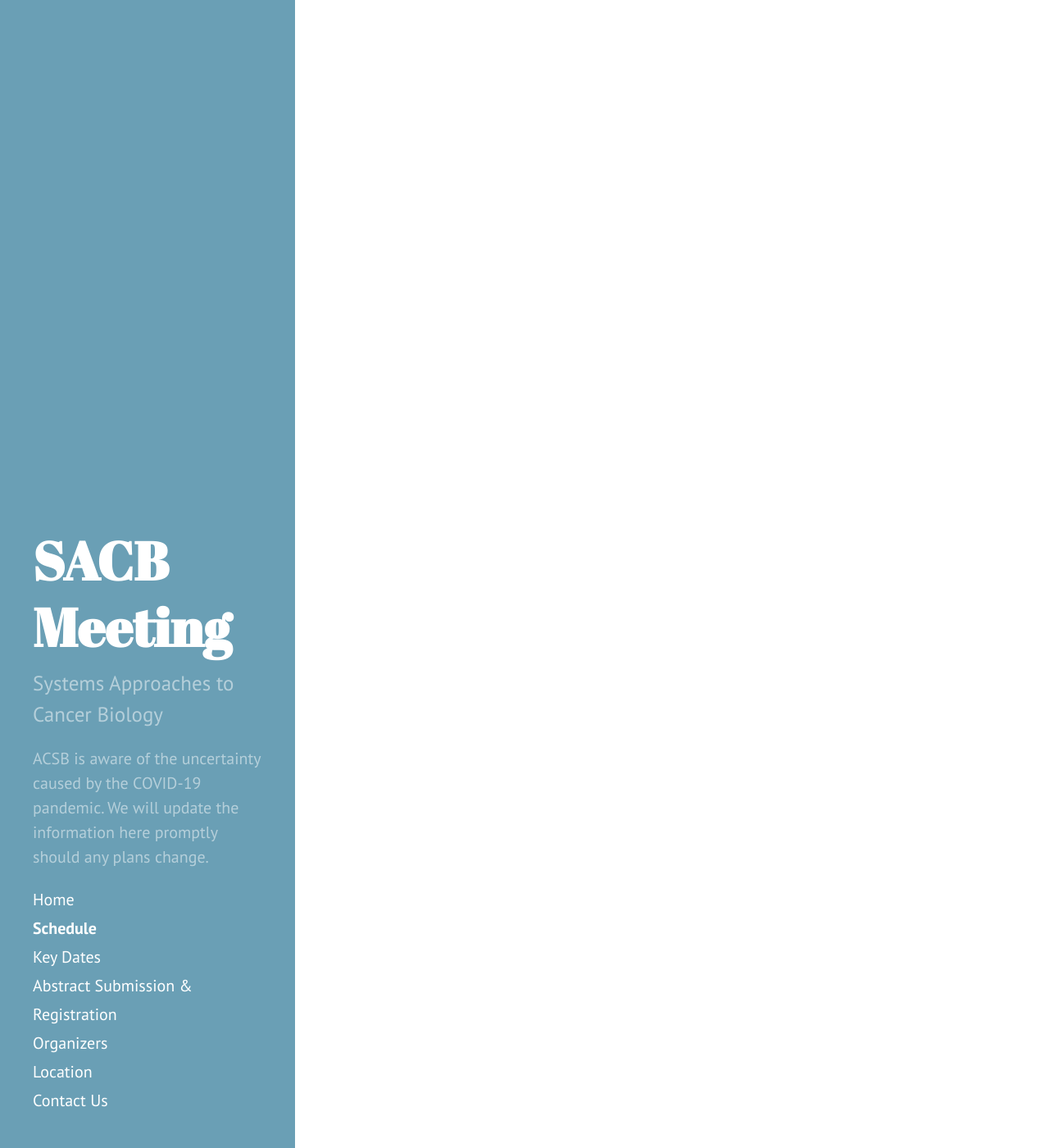
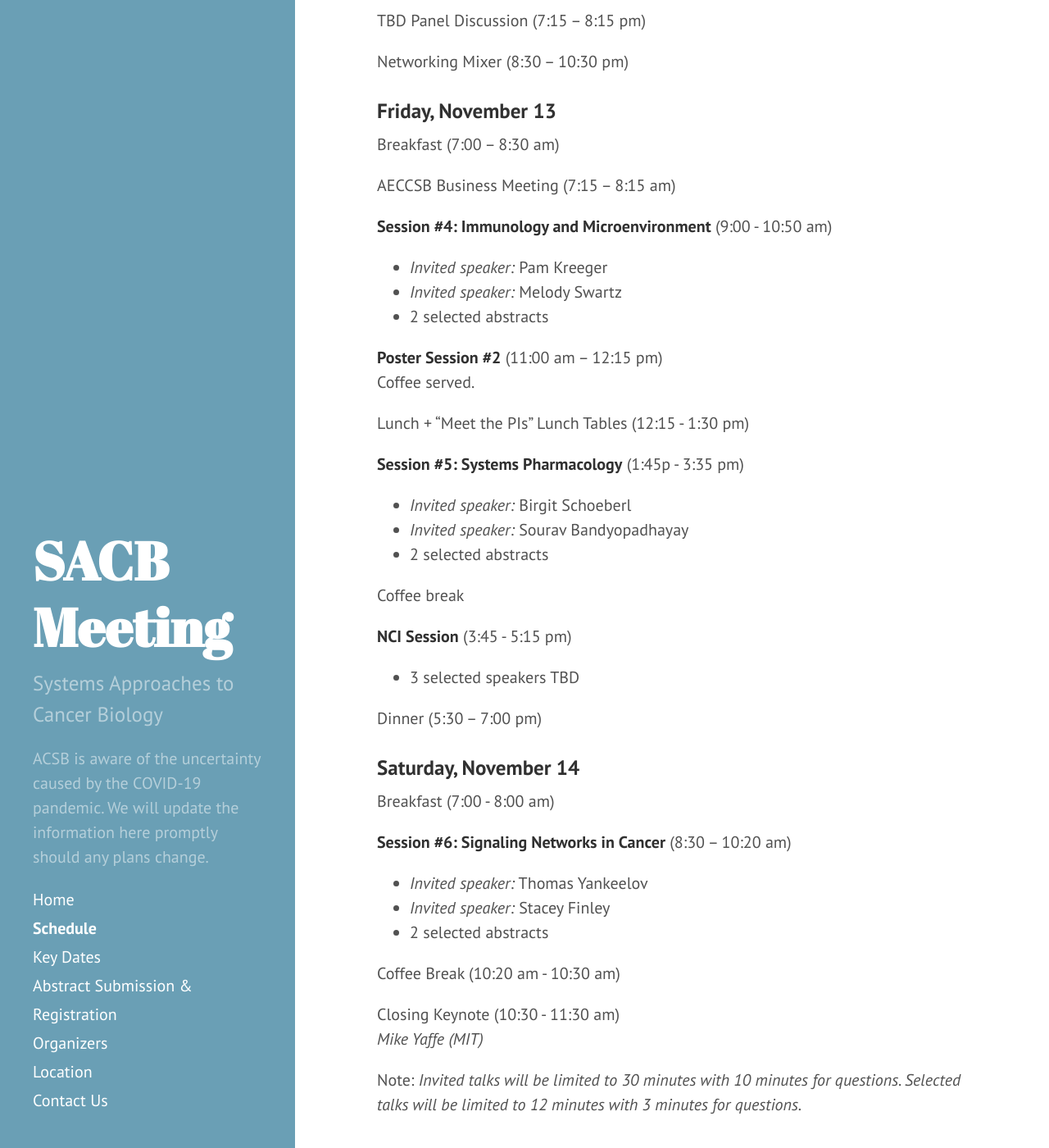
Before and after one commit to AECCSB/sacb-meeting, a Jekyll site: the page built from schedule.md, in a window 1280 px wide and 1400 px high, scrolled down 1363 px. Shown: the whole window at 82% size. Built offline with Jekyll 4.4.1, drawn with Linux system fonts in a browser that asks for light colours; some of the changed text lies outside the part shown.

Commit message:
Add draft schedule for 2020 (#19)
* Update schedule.md

* Update schedule.md

* Update schedule.md

* Update schedule.md

* Update schedule.md

* Update schedule.md

* Update schedule.md

* Update schedule.md

```diff
--- a/schedule.md
+++ b/schedule.md
@@ -7,8 +7,92 @@ The 2020 meeting will be held November 11–14 at the Marine Biological Laborato
 
 ### Wednesday, November 11
 
+Check-in at MBL (2:00 – 9:00 pm)
+
+Dinner (5:30 – 7:00 pm)
+
+Opening Keynote (7:00 – 8:00 pm)
+*Nelly Polyak (Harvard Medical School)*
+
+Networking Mixer (8:30 – 10:30 pm)
+
 ### Thursday, November 12
+
+Breakfast (7:30 – 8:30 am)
+Registration for special lunch sessions
+
+**Session #1: Tumor Heterogeneity and Metastasis** (9:00 – 10:50 am)
+
+- *Invited speaker:* Arthur Lander
+- *Invited speaker:* Michael Murrell
+- 2 selected abstracts
+
+**Poster Session #1** (11:00 am – 12:15 pm)
+Coffee served.
+
+Lunch with "Meet the PIs" mentoring opportunity (12:15 – 1:30 pm)
+
+ **Session #2: Cancer Evolution and Mechanisms of Resistance** (1:45 – 3:35 pm)
+
+- *Invited speaker:* James Heath
+- *Invited speaker:* Christina Curtis
+- 2 selected abstracts
+
+Coffee Break
+
+**Session #3: Signaling Networks in Cancer** (3:45 – 5:25 pm)
+
+- *Invited speaker:* Trachette Jackson
+- *Invited speaker:* Princess Imoukhede
+- 2 selected abstracts
+
+Dinner (5:45 – 7:00 pm)
+
+TBD Panel Discussion (7:15 – 8:15 pm)
+
+Networking Mixer (8:30 – 10:30 pm)
 
 ### Friday, November 13
 
+Breakfast (7:00 – 8:30 am)
+
+AECCSB Business Meeting (7:15 – 8:15 am)
+
+**Session #4: Immunology and Microenvironment** (9:00 - 10:50 am)
+- *Invited speaker:* Pam Kreeger
+- *Invited speaker:* Melody Swartz
+- 2 selected abstracts
+
+**Poster Session #2** (11:00 am – 12:15 pm)
+Coffee served.
+
+Lunch + "Meet the PIs" Lunch Tables (12:15 - 1:30 pm)
+
+**Session #5: Systems Pharmacology** (1:45p - 3:35 pm)
+- *Invited speaker:* Birgit Schoeberl
+- *Invited speaker:* Sourav Bandyopadhayay
+- 2 selected abstracts
+
+Coffee break
+
+**NCI Session** (3:45 - 5:15 pm)
+- 3 selected speakers TBD
+
+Dinner (5:30 – 7:00 pm)
+
 ### Saturday, November 14
+
+Breakfast (7:00 - 8:00 am)
+
+**Session #6: Signaling Networks in Cancer** (8:30 – 10:20 am)
+
+- *Invited speaker:* Thomas Yankeelov
+- *Invited speaker:* Stacey Finley
+- 2 selected abstracts
+
+Coffee Break (10:20 am - 10:30 am)
+
+Closing Keynote (10:30 - 11:30 am)
+*Mike Yaffe (MIT)*
+
+Note: *Invited talks will be limited to 30 minutes with 10 minutes for questions. Selected talks will be limited to 12 minutes with 3 minutes for questions.*
```
